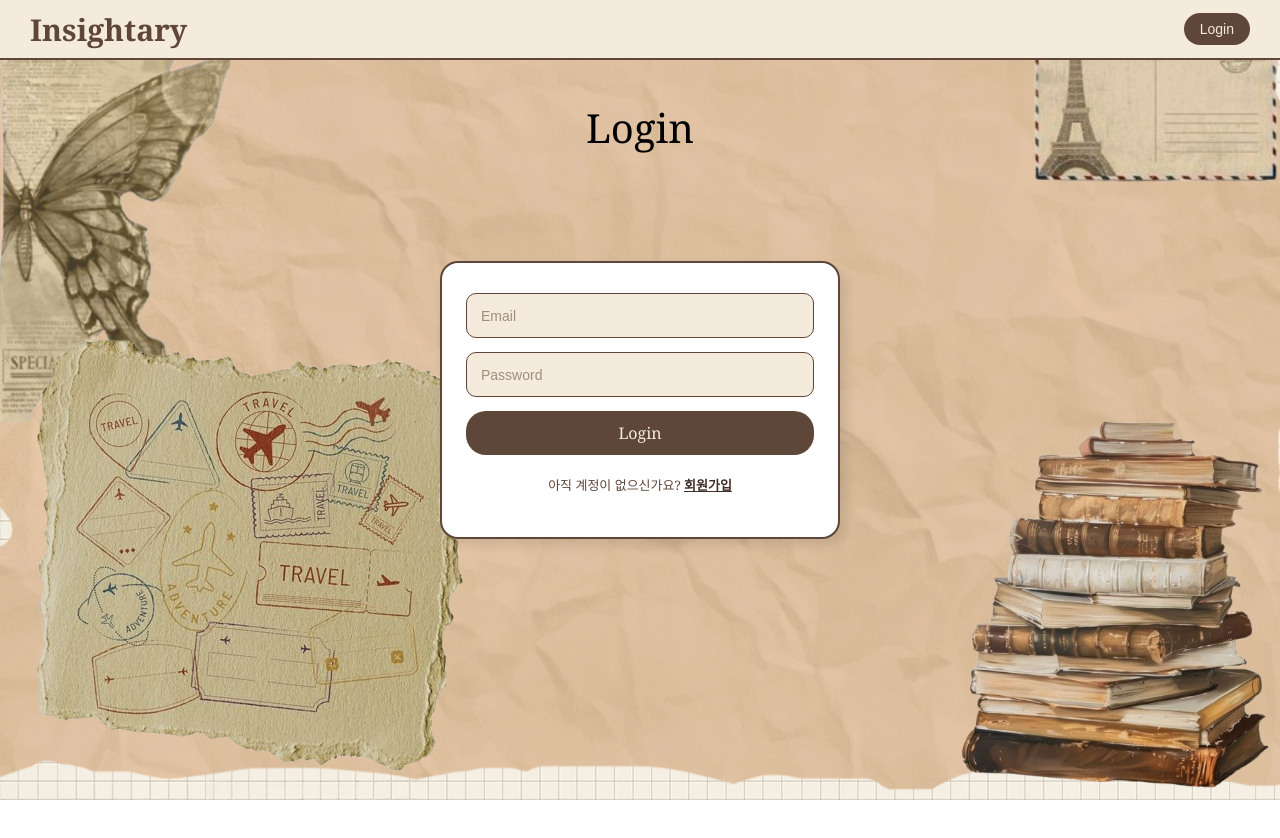
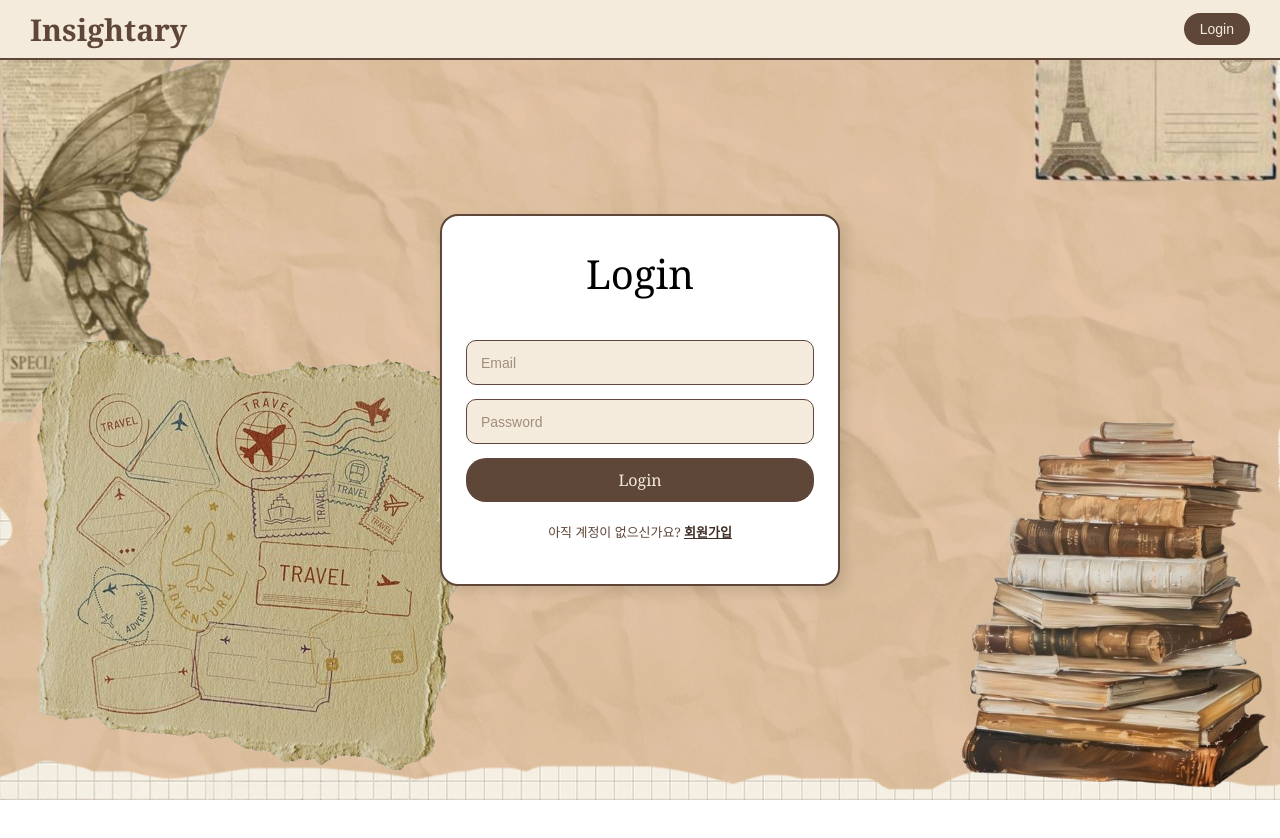
Before and after one commit to xode114kr1/insightary-fe, a Vue app: page /login in a window 1280 px wide. Shown: the top 838 px of the page. Built offline with nearby package versions, Linux system fonts and the light colour scheme.

Commit message:
feat : bg-main을 app으로 이동
feat : 로그인 라우팅 구현

```diff
--- a/src/App.vue
+++ b/src/App.vue
@@ -1,8 +1,6 @@
 <template>
-  <div id="app">
-    <TopHeader v-if="!$route.meta.hindHeader" />
-    <router-view />
-  </div>
+  <TopHeader v-if="!$route.meta.hindHeader" />
+  <router-view />
 </template>
 
 <script setup>
@@ -16,6 +14,7 @@ import TopHeader from "./components/common/TopHeader.vue";
 
 #app {
   height: 100vh;
+  background-image: url("@/assets/bg-main.png");
   margin: 0;
   padding: 0;
 }
--- a/src/views/HomeView/HomeView.vue
+++ b/src/views/HomeView/HomeView.vue
@@ -50,7 +50,6 @@ const handleStart = () => {
 <style scoped>
 .home_container {
   height: 100%;
-  background-image: url("@/assets/bg-main.png");
   font-family: "Georgia", serif;
 }
 
--- a/src/views/LoginView/LoginView.vue
+++ b/src/views/LoginView/LoginView.vue
@@ -1,12 +1,12 @@
 <template>
   <div class="login_container">
-    <div class="title">Login</div>
     <img class="big_paper" src="@/assets/big-paper.png" />
     <img class="stiker butterfly" src="@/assets/stiker-butterfly.png" />
     <img class="stiker book" src="@/assets/stiker-book.png" />
     <img class="stiker postcard" src="@/assets/stiker-postcard.png" />
     <img class="stiker paper" src="@/assets/stiker-paper.png" />
     <div class="login_box">
+      <div class="title">Login</div>
       <input
         v-model="email"
         type="email"
@@ -23,7 +23,7 @@
 
       <p class="login_link">
         아직 계정이 없으신가요?
-        <span @click="goToRegister">회원가입</span>
+        <RouterLink to="/register" class="register_link">회원가입</RouterLink>
       </p>
     </div>
   </div>
@@ -37,17 +37,13 @@
   align-items: center;
   justify-content: center;
   height: 100%;
-  background-image: url("@/assets/bg-main.png");
   font-family: "Georgia", serif;
 }
 
 .title {
-  z-index: 1;
+  text-align: center;
+  margin-bottom: 25px;
   font-size: 40px;
-  position: absolute;
-  top: 100px;
-  left: 50%;
-  transform: translate(-50%, 0);
 }
 
 .big_paper {
@@ -143,7 +139,7 @@
   margin-top: 6px;
 }
 
-.login_link span {
+.register_link {
   color: #3f2e24;
   font-weight: bold;
   text-decoration: underline;
```
